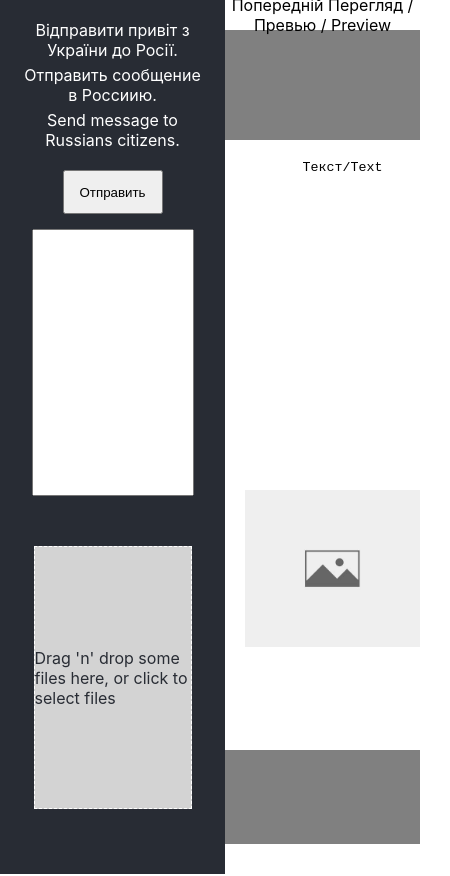
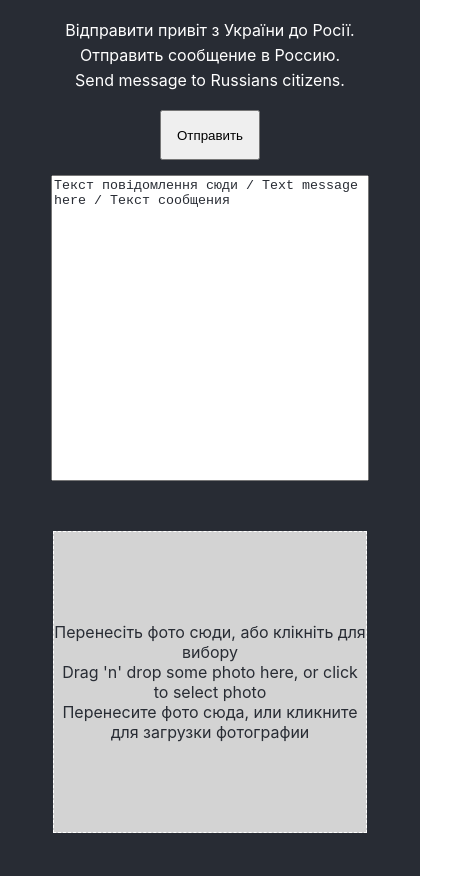
Before and after one commit to Legionses/hi-rus, a React (Create React App) app in the folder front/: page / in a window 390 px wide. Shown: the top 876 px of the page, 450 px wide, since content can reach past the window. Built offline with nearby package versions, Linux system fonts and the light colour scheme.

Commit message:
updated layouts

```diff
--- a/front/package.json
+++ b/front/package.json
@@ -1,5 +1,5 @@
 {
-  "name": "my-app",
+  "name": "hi-rus",
   "version": "0.1.0",
   "private": true,
   "dependencies": {
--- a/front/public/index.html
+++ b/front/public/index.html
@@ -15,16 +15,7 @@
       user's mobile device or desktop. See https://developers.google.com/web/fundamentals/web-app-manifest/
     -->
     <link rel="manifest" href="%PUBLIC_URL%/manifest.json" />
-    <!--
-      Notice the use of %PUBLIC_URL% in the tags above.
-      It will be replaced with the URL of the `public` folder during the build.
-      Only files inside the `public` folder can be referenced from the HTML.
-
-      Unlike "/favicon.ico" or "favicon.ico", "%PUBLIC_URL%/favicon.ico" will
-      work correctly both with client-side routing and a non-root public URL.
-      Learn how to configure a non-root public URL by running `npm run build`.
-    -->
-    <title>Say Hi by Ukrainians</title>
+    <title>Скажи Привіт</title>
   </head>
   <body>
     <noscript>You need to enable JavaScript to run this app.</noscript>
--- a/front/src/App.css
+++ b/front/src/App.css
@@ -6,9 +6,12 @@
 }
 
 .uploadZone {
+  cursor: pointer;
+  text-align: center;
   display: flex;
   align-items: center;
   justify-content: center;
+  flex-direction: column;
   border: 1px dashed white;
   background: lightgrey;
   width: 80%;
@@ -25,6 +28,19 @@
   flex-shrink: 0;
 }
 
+@media only screen and (max-width: 430px) {
+  .App {
+    flex-direction: column;
+  }
+
+  .config,
+  .preview {
+    width: 100vw;
+    height: fit-content;
+    flex-shrink: 0;
+  }
+}
+
 .config {
   padding: 15px;
   display: flex;
@@ -33,6 +49,7 @@
 }
 
 .configSubmit {
+  cursor: pointer;
   width: 100px;
   height: 50px;
   margin: 15px auto;
@@ -49,6 +66,8 @@
   height: 300px;
   margin: 0 auto;
   resize: none;
+  display: block;
+  flex-shrink: 0;
 }
 
 .preview {
--- a/front/src/App.js
+++ b/front/src/App.js
@@ -5,7 +5,7 @@ import noImg from "./img.png";
 import axios from "axios";
 
 function App() {
-  const [text, setText] = useState('');
+  const [text, setText] = useState('Текст повідомлення сюди / Text message here / Текст сообщения');
   const img = useRef(null);
   const fileRef = useRef(null);
 
@@ -41,7 +41,7 @@ function App() {
         <section className="config">
             <div className="configTitles">
                 <p>Відправити привіт з України до Росії.</p>
-                <p>Отправить сообщение в Россиию.</p>
+                <p>Отправить сообщение в Россию.</p>
                 <p>Send message to Russians citizens.</p>
             </div>
 
@@ -51,15 +51,23 @@ function App() {
                 <input {...getInputProps()}/>
                 {
                     isDragActive ?
-                        <p>Drop the files here ...</p> :
-                        <p>Drag 'n' drop some files here, or click to select files</p>
+                        <p>Вкинути сюди / Drop the files here / Бросить сюда ...</p> :
+                        <>
+                        <p>Перенесіть фото сюди, або клікніть для вибору</p>
+                        <p>Drag 'n' drop some photo here, or click to select photo</p>
+                        <p>Перенесите фото сюда, или кликните для загрузки фотографии</p>
+                        </>
                 }
             </div>
         </section>
         <section className="preview">
-            <p className='previewTitle'>Попередній Перегляд / Превью / Preview</p>
+            <p className='previewTitle'>Попередній Перегляд / Прев'ю / Preview</p>
             <div className="previewMail">
-                <textarea className="previewText" value={text || "Текст/Text"} readOnly/>
+                <textarea
+                    className="previewText"
+                    value={text}
+                    readOnly
+                />
                 <img ref={img} className="previewImg" src={noImg} alt=""/>
             </div>
         </section>
--- a/front/src/index.css
+++ b/front/src/index.css
@@ -19,3 +19,18 @@ code {
   width: 100%;
   height: 100%;
 }
+
+body, form, fieldset, ol, ul, li, h1, h2, h3, h4, h5, h6, p {
+  margin:0;
+  padding:0;
+}
+img {
+  border:0; /* kills Gecko bug when img's are placed inside links */
+  vertical-align:bottom; /* set vertical align to bottom for IE */
+}
+
+html {
+  height:100%;
+  overflow:auto; /* triggers 100% height in Opera 9.5 */
+  overflow-y:scroll; /* creates a horizontal scrollbar, for a more consistent look & feel */
+}
```
